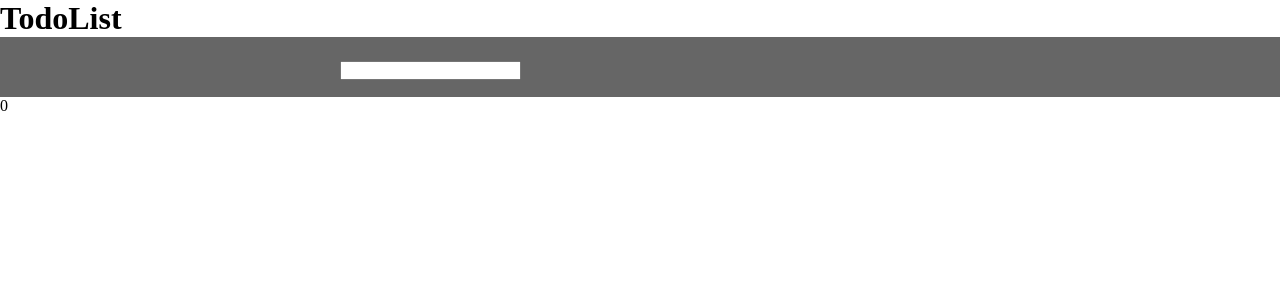
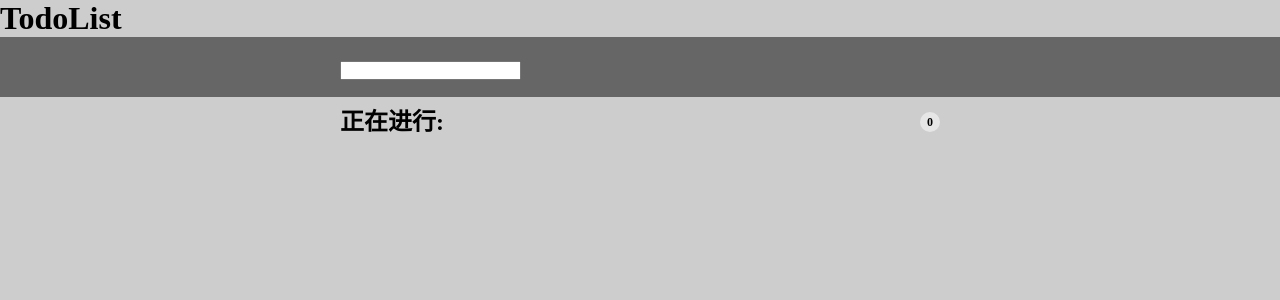
Before and after one commit to d1313113/frontEnd-test, a Vue app in the folder charter4/vue-test/: page / in a window 1280 px wide. Shown: the top 300 px of the page. Built offline with nearby package versions, Linux system fonts and the light colour scheme.

Commit message:
feat(TDD/vue-test): UndoList add css

```diff
--- a/charter4/vue-test/src/App.vue
+++ b/charter4/vue-test/src/App.vue
@@ -19,4 +19,6 @@ export default {
 *
   margin 0
   padding 0
+body
+  background #cdcdcd
 </style>
--- a/charter4/vue-test/src/containers/TodoList/components/UndoList.vue
+++ b/charter4/vue-test/src/containers/TodoList/components/UndoList.vue
@@ -1,14 +1,18 @@
 <template>
-  <div>
-    <div data-test="count">{{ list.length }}</div>
-    <ul>
+  <div class="undo-list">
+    <div class="title">
+      正在进行:
+      <span data-test="count" class="count">{{ list.length }}</span>
+    </div>
+    <ul class="list">
       <li
         v-for="(item, index) in list"
         :key="item"
         data-test="item"
+        class="item"
       >
         {{ item }}
-        <span data-test="delete-btn" @click="handleDelete(index)">-</span>
+        <span data-test="delete-btn" @click="handleDelete(index)" class="delete">-</span>
       </li>
     </ul>
   </div>
@@ -27,5 +31,42 @@ export default {
 </script>
 
 <style lang="stylus" scoped>
+.undo-list
+  width 600px
+  margin 0 auto
+  .title
+    line-height 30px
+    font-size 24px
+    font-weight 600
+    margin 10px 0
 
+  .count, .delete
+    float right
+    display block
+    width 20px
+    height 20px
+    line-height 20px
+    text-align center
+    background #e6e6e6
+    border-radius 10px
+    margin-top 5px
+    font-size 12px
+    color #000
+
+  .delete
+    text-indent 0
+    margin-right 10px
+    cursor pointer
+
+  .list
+    list-style none
+
+  .item
+    margin-bottom 10px
+    text-indent 20px
+    line-height 32px
+    font-size 14px
+    background #fff
+    border-left 5px solid #629a9a
+    border-radius 3px
 </style>
```
